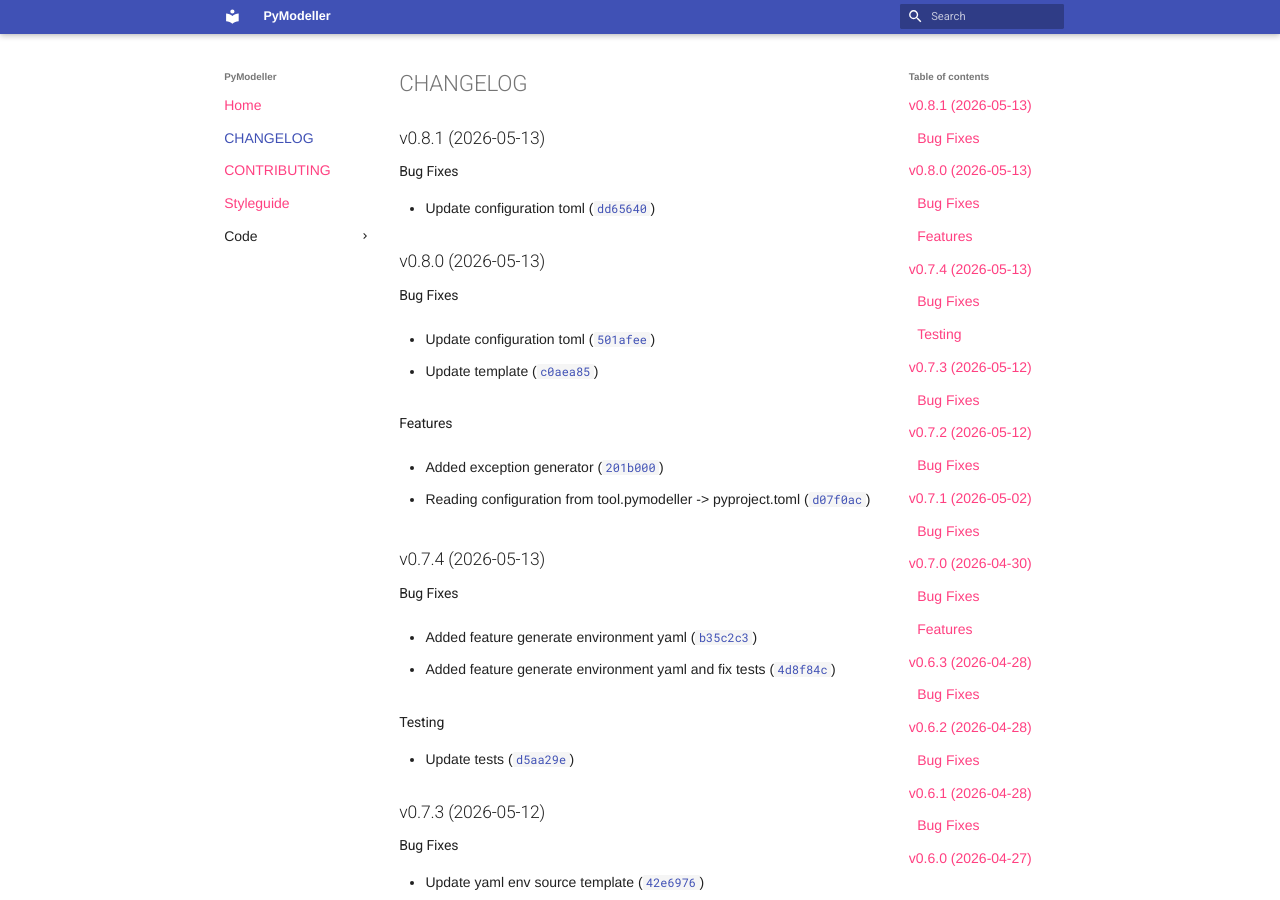
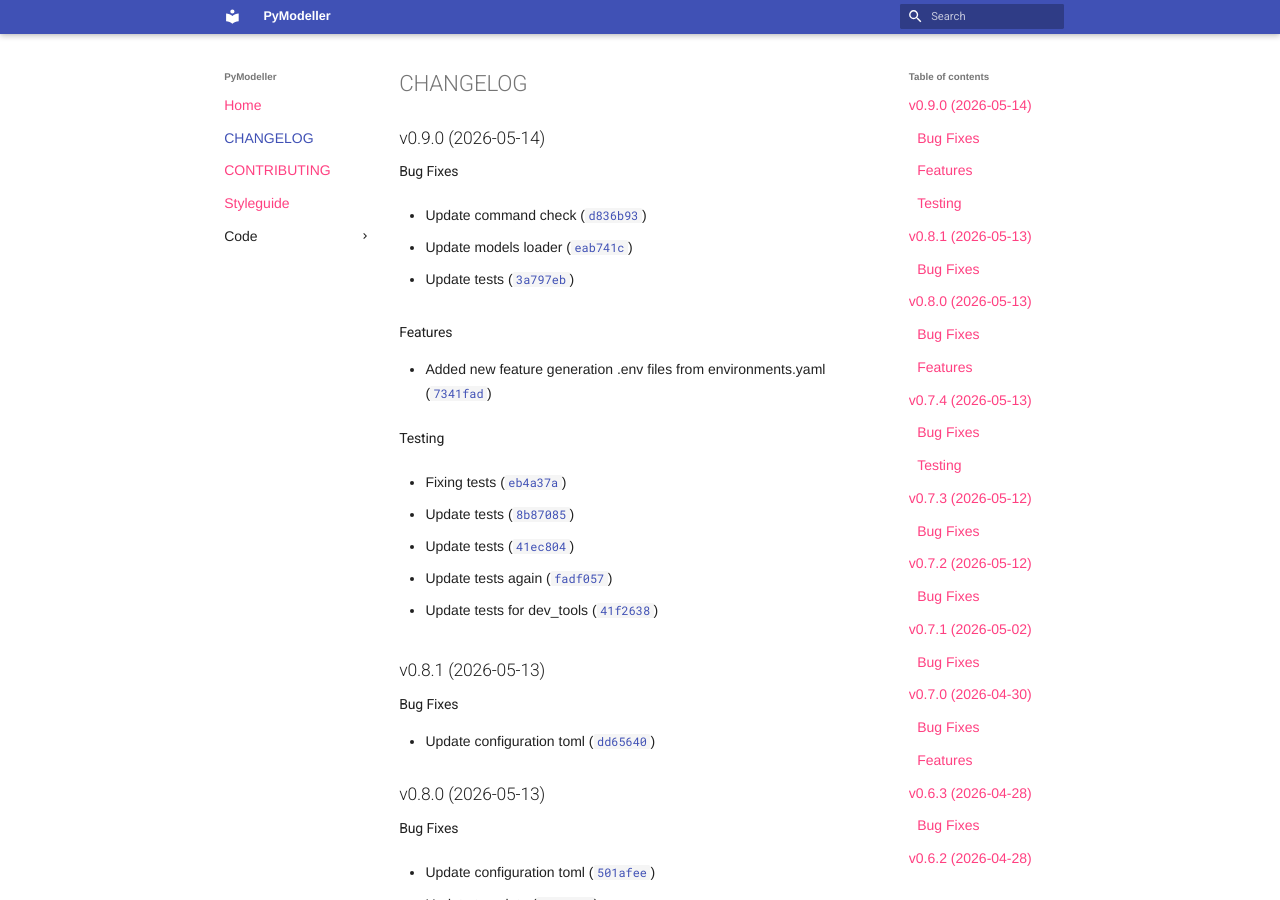
Before and after one commit to pymodeller/PyModeller, an MkDocs documentation site: the page built from docs/CHANGELOG.md, in a window 1280 px wide and 900 px high. Built offline with MkDocs 1.6.1 and Material for MkDocs 9.7.7, drawn with Linux system fonts in a browser that asks for light colours; nearby versions of some CDN libraries; library files that are not in the unit come from our copies; plug-ins that fetch from the network failed and are left out.

Commit message:
0.9.0
Automatically generated by python-semantic-release

```diff
--- a/docs/CHANGELOG.md
+++ b/docs/CHANGELOG.md
@@ -1,6 +1,42 @@
 # CHANGELOG
 
 <!-- version list -->
+
+## v0.9.0 (2026-05-14)
+
+### Bug Fixes
+
+- Update command check
+  ([`d836b93`](https://github.com/pymodeller/PyModeller/commit/d836b93fac03b53e20d151f518ffdc83b40faef5))
+
+- Update models loader
+  ([`eab741c`](https://github.com/pymodeller/PyModeller/commit/eab741c9933efac9998c187acfd147b8ec125e09))
+
+- Update tests
+  ([`3a797eb`](https://github.com/pymodeller/PyModeller/commit/3a797eb710187164daa8700669bbbeae4758a9c4))
+
+### Features
+
+- Added new feature generation .env files from environments.yaml
+  ([`7341fad`](https://github.com/pymodeller/PyModeller/commit/7341fad10e18c6cb5b7366b814f265c64bf1195c))
+
+### Testing
+
+- Fixing tests
+  ([`eb4a37a`](https://github.com/pymodeller/PyModeller/commit/eb4a37a00481aa0b5c6f94a6dc188a4d6ca15032))
+
+- Update tests
+  ([`8b87085`](https://github.com/pymodeller/PyModeller/commit/8b870857c4ee8760ab4d4fb19fb782cd9358d45d))
+
+- Update tests
+  ([`41ec804`](https://github.com/pymodeller/PyModeller/commit/41ec804bcea4412e1603affddd99d1a8af7d0783))
+
+- Update tests again
+  ([`fadf057`](https://github.com/pymodeller/PyModeller/commit/fadf0576138d2e2e42b3055ceb17d0f31b13f4c3))
+
+- Update tests for dev_tools
+  ([`41f2638`](https://github.com/pymodeller/PyModeller/commit/41f263899c87ecc7b109b63142ef18ae45c24cbc))
+
 
 ## v0.8.1 (2026-05-13)
 
--- a/pyproject.toml
+++ b/pyproject.toml
@@ -1,6 +1,6 @@
 [project]
 name = "pymodeller"
-version = "0.8.1"
+version = "0.9.0"
 description = "A CLI tool designed to synchronize infrastructure requirements with Python application code"
 readme = "README.md"
 license = { file = "LICENSE" }
--- a/src/pymodeller/__init__.py
+++ b/src/pymodeller/__init__.py
@@ -1 +1 @@
-__version__ = "0.8.1"
+__version__ = "0.9.0"
```
